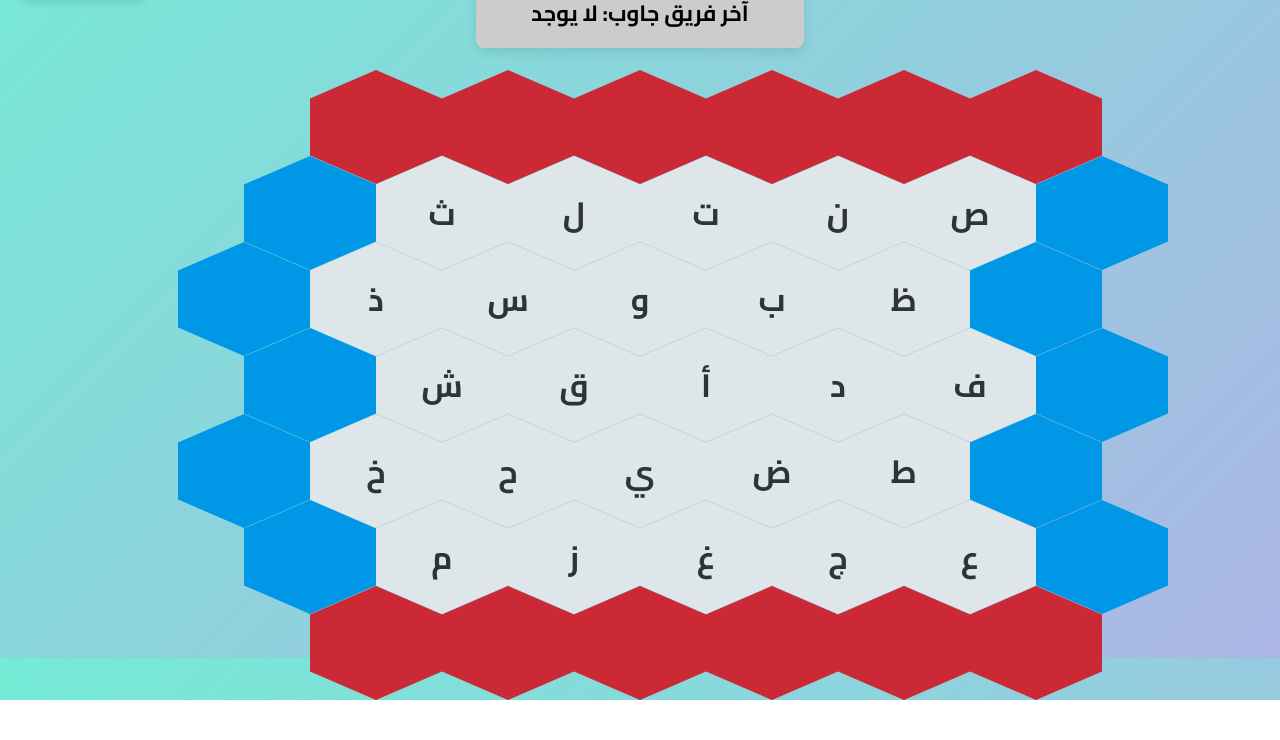
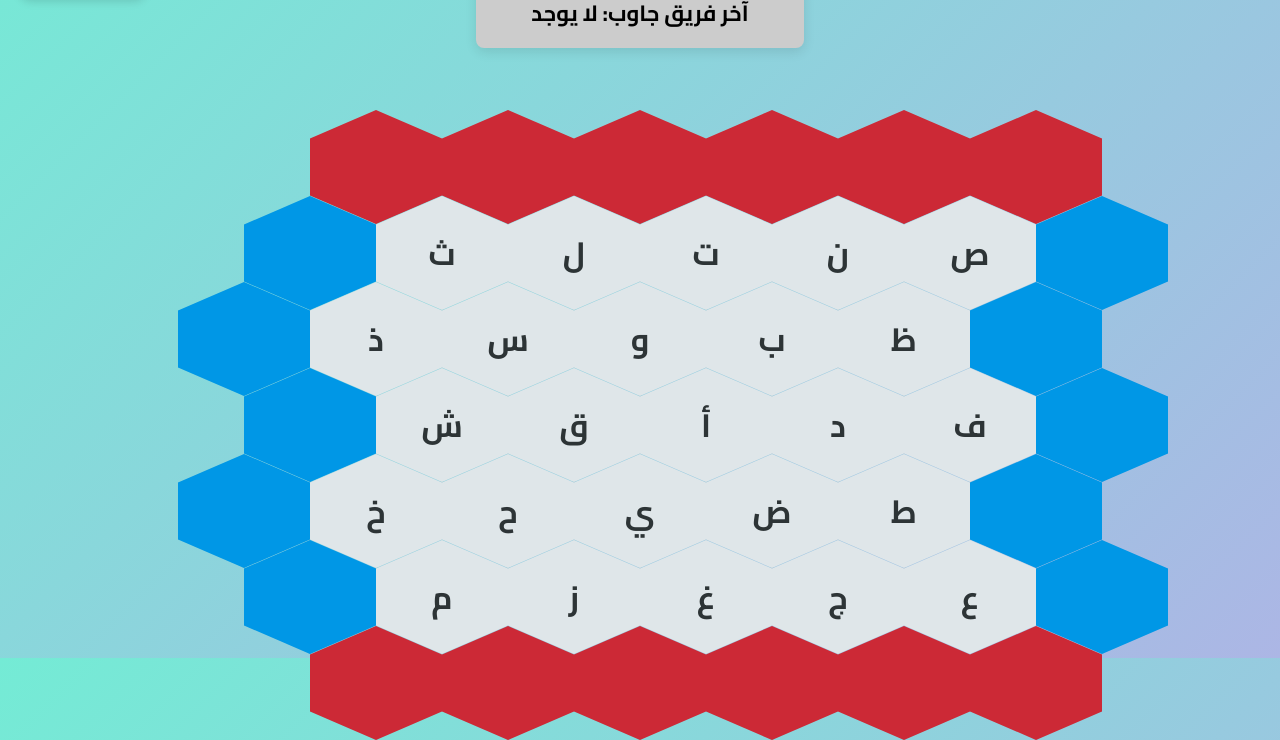
Before and after one commit to FaisalAlmalayawi/7roooofgame, a plain HTML site: page index6.html in a window 1280 px wide. Shown: the part 142-882 px from the top of the page. Before the commit the page ends 842 px from the top, so only its background shows below. Drawn offline with Linux system fonts and the light colour scheme.

Commit message:
Update index6.html

```diff
--- a/index6.html
+++ b/index6.html
@@ -56,7 +56,7 @@
       width: 90%;
       max-width: 924px;
       position: relative;
-      margin: 40px auto 5px; /* زيادة margin-top من 20px إلى 40px لنزوله للأسفل */
+      margin: 80px auto 10px;
     }
     .hex-container {
       width: 132px;
```
